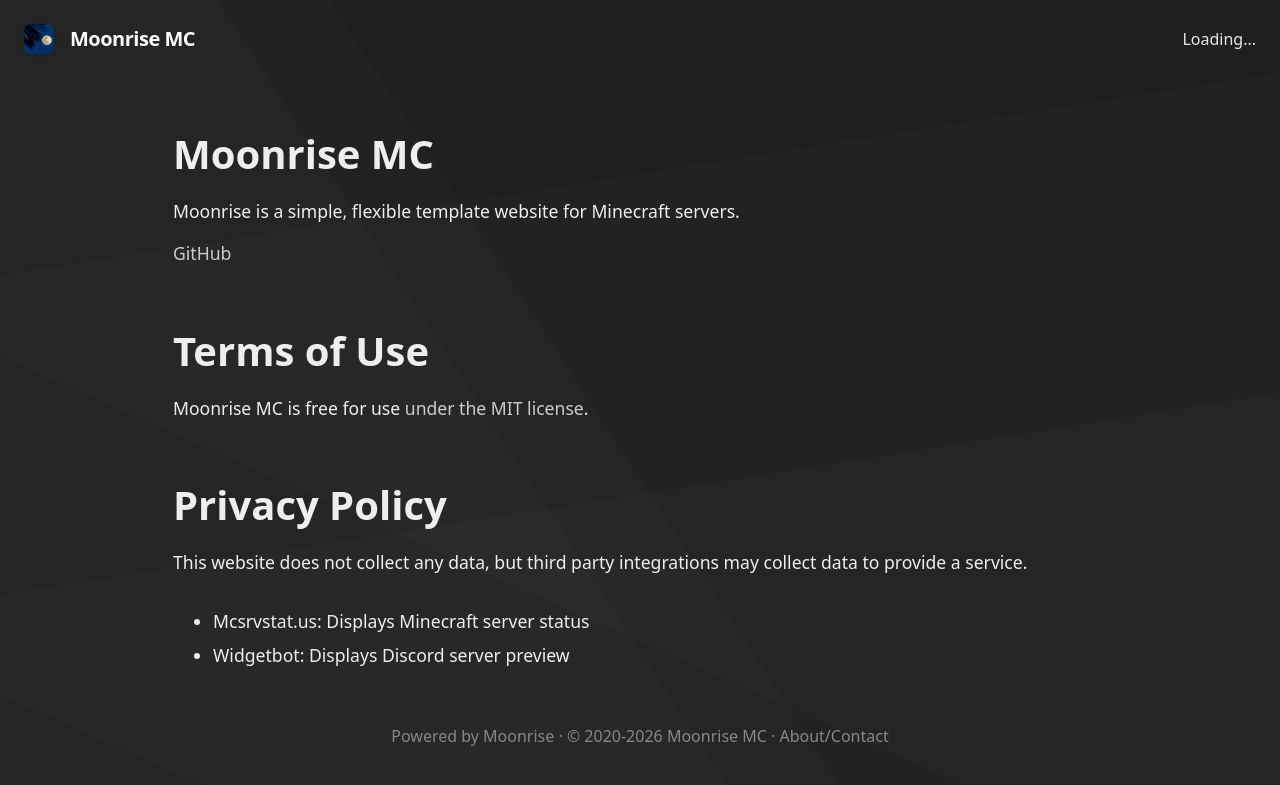
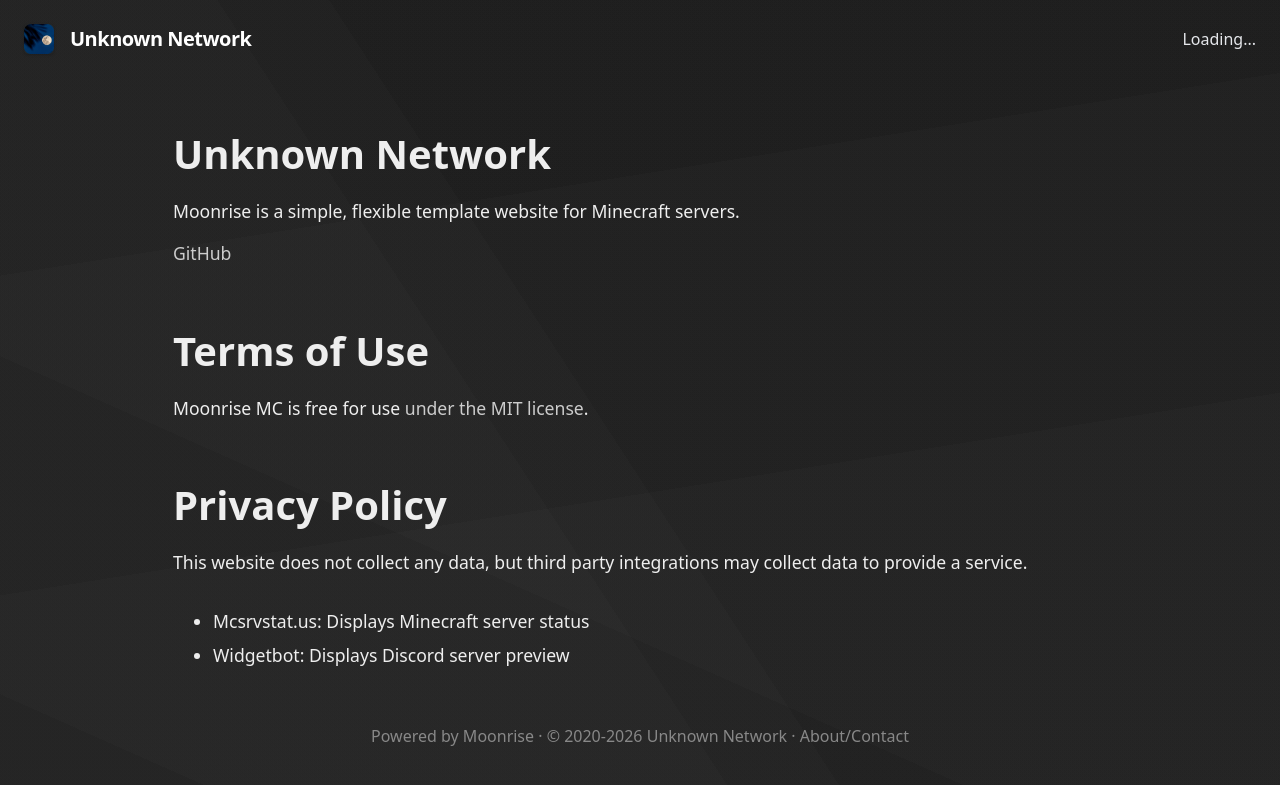
Before and after one commit to manish21878757-maker/Hh, a Jekyll site: the page built from docs/about.md, in a window 1280 px wide. Shown: the top 785 px of the page. Built offline with Jekyll 4.4.1, drawn with Linux system fonts in a browser that asks for light colours; our own code applies the rules of GitHub Pages for plain Markdown files.

Commit message:
Update _config.yml

```diff
--- a/docs/_config.yml
+++ b/docs/_config.yml
@@ -11,9 +11,9 @@ showinSearchEngines: true
 
 
 # Set basic server info
-serverName: Moonrise MC
+serverName: Unknown Network
 serverDescription: A Minecraft server where we have lots of fun!
-serverIP: 31.41.59.26:5358
+serverIP: PLAY.UNKNOWNNETWORK.NET
 useBedrockForOnlineStatus: false
 
 
```
